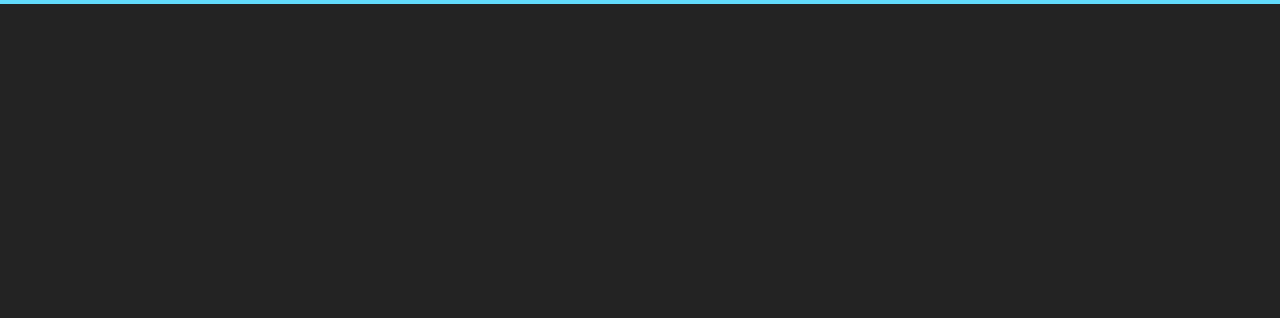
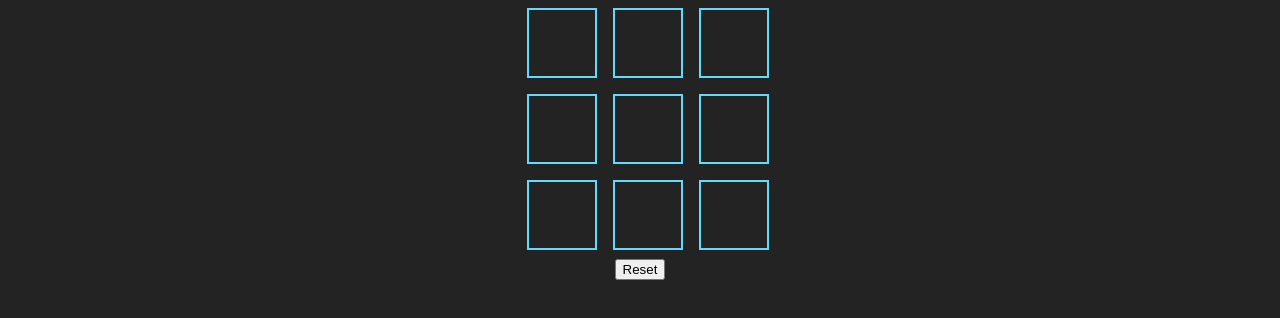
Before and after one commit to Mjthunder88/tic-tac-toe-react-project, a React (Create React App) app: page / in a window 1280 px wide. Shown: the top 318 px of the page. Built offline with nearby package versions, Linux system fonts and the light colour scheme.

Commit message:
finished step 4 for the tic tac toe project which renders the board and displays the X's and O's

```diff
--- a/src/App.js
+++ b/src/App.js
@@ -3,14 +3,32 @@ import Square from './components/Square';
 import './App.css';
 
 function App() {
-  const person = {
-    name: "Marcus"
-  }
+  // const person = {
+  //   name: "Marcus"
+  // }
   const [gameSquares, updateGameSquares] = useState(['', '', '', '',  '', '', '', '', '']);
   const [player, updatePlayer] = useState(true);
+
+  const handleClick = () => {
+    updateGameSquares(['', '', '', '', '', '', '', '', '',]);
+    updatePlayer(true);
+  }
+
   return (
     <div className="App">
-      <Square squares={gameSquares} setSquares={updateGameSquares} player={player} setPlayer={updatePlayer} />
+      <div className='container'>
+        {gameSquares.map((square, index) => {
+          return <Square
+          squares={gameSquares}
+          setSquares={updateGameSquares}
+          player={player}
+          setPlayer={updatePlayer}
+          squareValue={square}
+          index={index}
+          />
+        })}
+      </div>
+      <button onClick={handleClick}>Reset</button>
     </div>
   );
 }
--- a/src/components/Square.jsx
+++ b/src/components/Square.jsx
@@ -3,10 +3,19 @@ import React from 'react'
 const Square = (props) => {
     console.log(props.squares, props.player)
     // console.log(props.player)
+
+    const handleClick = () => {
+        return !props.squareValue ?
+        (props.squares.splice(props.index, 1, 'X'), props.setSquares(props.squares), props.setPlayer(!props.player)) :
+        (props.squares.splice(props.index, 1, 'O'), props.setSquares(props.squares), props.setPlayer(!props.player))
+    }
+
     return (
-        <div className='square'>
+        <div className='square' onClick={handleClick}>
+            {props.squareValue === 'O' ? <img src='https://cdn.discordapp.com/attachments/830137099042816080/984895322184634448/devcircle_1.png' alt='dev_mountain_logo' /> : props.squareValue}
         </div>
     )
 }
 
+
 export default Square
```
Also changed, not shown: src/setupTests.js (deleted, +0 -5 lines), src/logo.svg (deleted), 1 other file (tests, documents, lock files or other folders).
